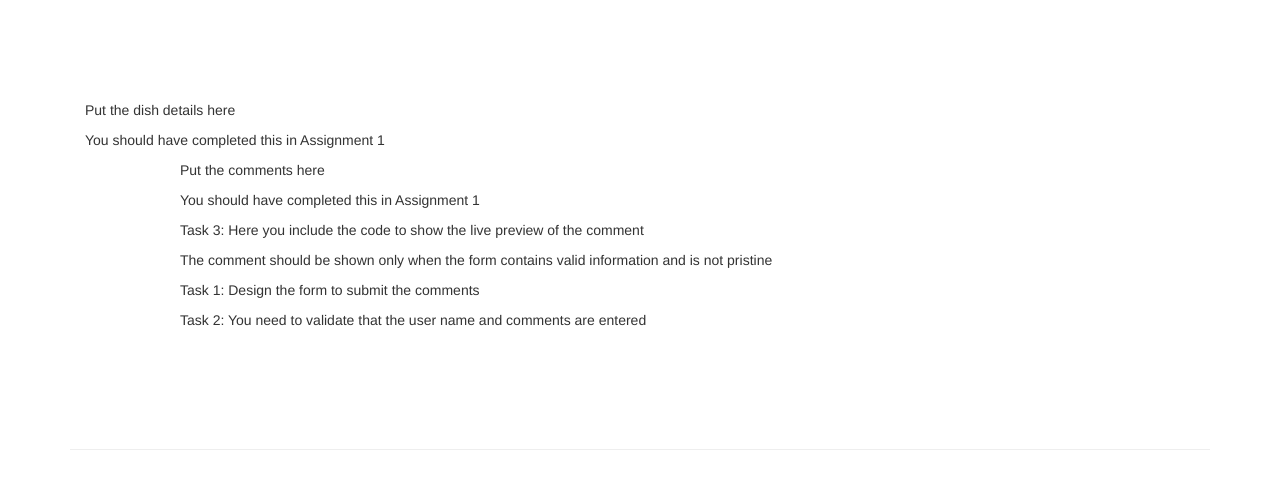
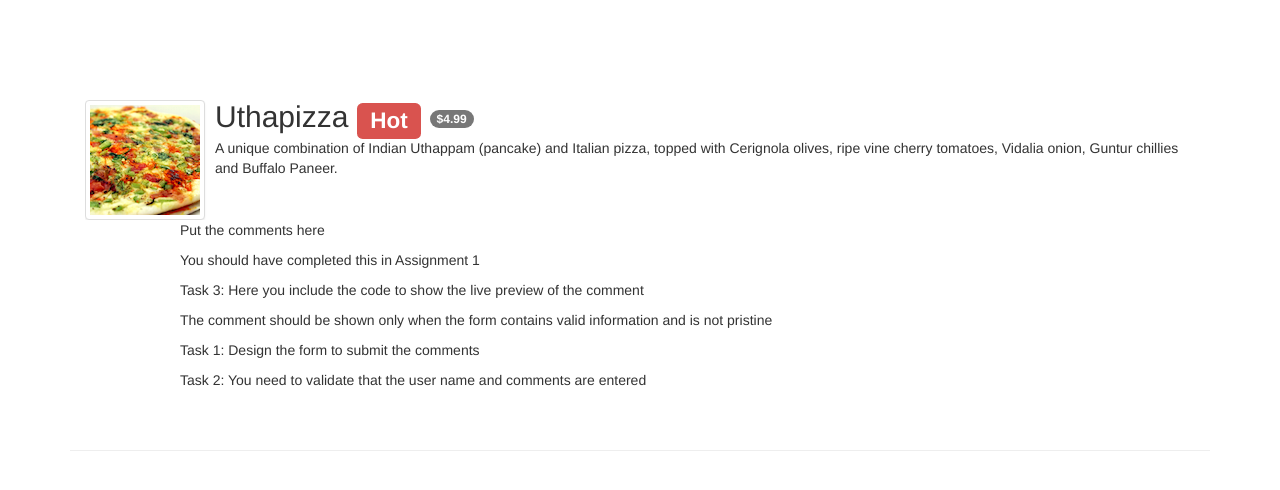
Before and after one commit to minhdao/conFusion_AngJS, a website: page app/dishdetail.html in a window 1280 px wide. Drawn offline with nearby package versions, Linux system fonts and the light colour scheme.

Commit message:
add DishdetailController into dishdetail.html and display dish details

```diff
--- a/app/dishdetail.html
+++ b/app/dishdetail.html
@@ -29,10 +29,21 @@
     <body>
 
         <div class="container">
-            <div class="row row-content">
+            <div class="row row-content" ng-controller="DishDetailController">
                 <div class="col-xs-12">
-                    <p>Put the dish details here</p>
-                    <p>You should have completed this in Assignment 1</p>
+                    <div class="media">
+                      <div class="media-left media-middle  pull-left">
+                        <a href="#">
+                          <img class="media-object img-thumbnail" ng-src="{{dish.image}}" alt="Uthappizza">
+                        </a>
+                      </div>
+                      <div class="media-body">
+                        <h2 class="media-heading">{{dish.name}}
+                          <span class="label label-danger">{{dish.label}}</span>
+                          <span class="badge">{{dish.price | currency}}</span></h2>
+                        <p>{{dish.description}}</p>
+                      </div>
+                    </div>
                 </div>
                 <div class="col-xs-9 col-xs-offset-1">
                     <p>Put the comments here</p>
--- a/app/scripts/app.js
+++ b/app/scripts/app.js
@@ -149,9 +149,9 @@ angular.module('confusionApp', [])
     //Step 1: Create a JavaScript object to hold the comment from the form
     $scope.submitComment = function(){
         //Step 2: This is how you record the date
-        //"The date property of your JavaScript object holding the comment" = new Date().toISOString();
+            //"The date property of your JavaScript object holding the comment" = new Date().toISOString();
         // Step 3: Push your comment into the dish's comment array
-        //$scope.dish.comments.push("Your JavaScript Object holding the comment");
+            //$scope.dish.comments.push("Your JavaScript Object holding the comment");
 
         //Step 4: reset your form to pristine
 
```
